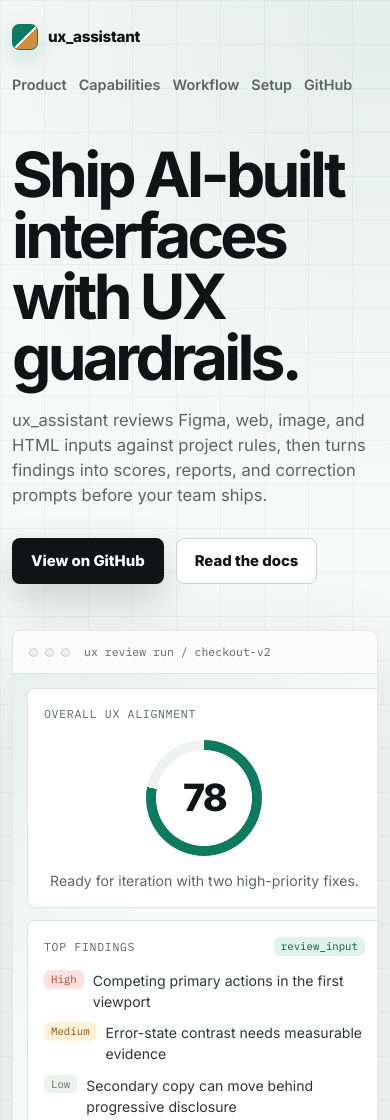
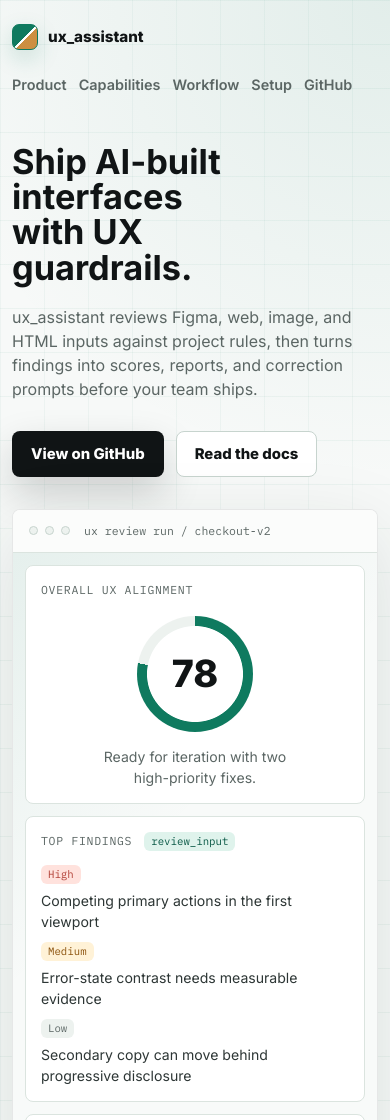
Before and after one commit to loomandForge/ux-assistant, a website: page docs/index.html in a window 390 px wide. Shown: the top 1120 px of the page. Drawn offline with Linux system fonts and the light colour scheme.

Commit message:
Fix GitHub Pages mobile layout

```diff
--- a/docs/index.html
+++ b/docs/index.html
@@ -34,7 +34,12 @@
     <main id="top">
       <section class="hero" id="product">
         <div class="hero-copy">
-          <h1>Ship AI-built interfaces with UX guardrails.</h1>
+          <h1>
+            <span>Ship AI-built</span>
+            <span>interfaces</span>
+            <span>with UX</span>
+            <span>guardrails.</span>
+          </h1>
           <p>
             ux_assistant reviews Figma, web, image, and HTML inputs against project rules, then
             turns findings into scores, reports, and correction prompts before your team ships.
--- a/docs/styles.css
+++ b/docs/styles.css
@@ -29,6 +29,7 @@ html {
 body {
   margin: 0;
   min-height: 100%;
+  overflow-x: hidden;
   background:
     linear-gradient(rgba(15, 122, 95, 0.05) 1px, transparent 1px),
     linear-gradient(90deg, rgba(15, 122, 95, 0.045) 1px, transparent 1px),
@@ -75,7 +76,7 @@ main,
   text-decoration: none;
   font-size: 0.95rem;
   font-weight: 760;
-  letter-spacing: -0.02em;
+  letter-spacing: 0;
 }
 
 .brand-mark {
@@ -116,6 +117,13 @@ main,
   padding: 24px 0 58px;
 }
 
+.hero > *,
+.showcase > *,
+.setup-section > *,
+.trust-section > * {
+  min-width: 0;
+}
+
 .hero-copy h1,
 .section-heading h2,
 .showcase-copy h2,
@@ -124,13 +132,17 @@ main,
 .final-cta h2 {
   margin: 0;
   line-height: 0.98;
-  letter-spacing: -0.06em;
+  letter-spacing: 0;
   text-wrap: balance;
 }
 
 .hero-copy h1 {
   max-width: 10.5ch;
-  font-size: clamp(3.3rem, 8.4vw, 7.2rem);
+  font-size: clamp(3.2rem, 7.2vw, 6.35rem);
+}
+
+.hero-copy h1 span {
+  display: block;
 }
 
 .hero-copy p,
@@ -202,6 +214,7 @@ main,
 }
 
 .report-shell {
+  max-width: 100%;
   overflow: hidden;
 }
 
@@ -249,6 +262,13 @@ code {
     #f8faf9;
 }
 
+.report-grid > *,
+.detail-board > *,
+.board-column > * {
+  min-width: 0;
+  max-width: 100%;
+}
+
 .score-panel,
 .findings-panel,
 .rules-panel,
@@ -291,7 +311,7 @@ code {
 .score-ring span {
   font-size: 2.35rem;
   font-weight: 820;
-  letter-spacing: -0.05em;
+  letter-spacing: 0;
 }
 
 .score-note {
@@ -304,6 +324,7 @@ code {
 .panel-head {
   justify-content: space-between;
   gap: 12px;
+  min-width: 0;
 }
 
 .status-tag,
@@ -336,6 +357,14 @@ code {
   align-items: start;
   color: #2d3635;
   font-size: 0.88rem;
+  min-width: 0;
+}
+
+.finding-list li span:last-child,
+.rule-row span,
+.score-note,
+.window-title {
+  overflow-wrap: anywhere;
 }
 
 .severity.high {
@@ -486,7 +515,7 @@ code {
 .security-card h3 {
   margin: 18px 0 0;
   font-size: 1.12rem;
-  letter-spacing: -0.03em;
+  letter-spacing: 0;
 }
 
 .capability-grid p,
@@ -538,7 +567,7 @@ code {
 .workflow span {
   display: block;
   font-weight: 760;
-  letter-spacing: -0.02em;
+  letter-spacing: 0;
 }
 
 .workflow p {
@@ -632,7 +661,7 @@ code {
   color: var(--emerald-dark);
   font-size: 3.2rem;
   line-height: 1;
-  letter-spacing: -0.08em;
+  letter-spacing: 0;
 }
 
 .comparison span {
@@ -696,7 +725,7 @@ code {
 
 .faq-card dt {
   font-weight: 760;
-  letter-spacing: -0.02em;
+  letter-spacing: 0;
 }
 
 .security-card h3 {
@@ -780,7 +809,8 @@ code {
   .site-header,
   main,
   .site-footer {
-    width: min(100% - 24px, 1160px);
+    width: calc(100% - 24px);
+    max-width: 1160px;
   }
 
   .site-header,
@@ -793,8 +823,75 @@ code {
     gap: 12px;
   }
 
+  .hero {
+    gap: 32px;
+  }
+
   .hero-copy h1 {
-    font-size: clamp(3rem, 16vw, 4.45rem);
+    max-width: 100%;
+    font-size: clamp(2rem, 8.8vw, 2.45rem);
+    line-height: 1.03;
+    text-wrap: pretty;
+  }
+
+  .hero-copy p {
+    max-width: 34ch;
+    font-size: 1rem;
+    overflow-wrap: break-word;
+    text-wrap: pretty;
+  }
+
+  .report-shell,
+  .report-grid,
+  .score-panel,
+  .findings-panel,
+  .rules-panel,
+  .prompt-panel {
+    width: 100%;
+    max-width: 100%;
+  }
+
+  .report-grid {
+    padding: 12px;
+  }
+
+  .score-panel,
+  .findings-panel,
+  .rules-panel,
+  .prompt-panel {
+    padding: 15px;
+  }
+
+  .panel-head {
+    align-items: flex-start;
+    flex-wrap: wrap;
+    justify-content: flex-start;
+  }
+
+  .status-tag {
+    white-space: normal;
+  }
+
+  .finding-list li {
+    grid-template-columns: 1fr;
+    gap: 6px;
+  }
+
+  .score-note {
+    max-width: 24ch;
+    margin-inline: auto;
+  }
+
+  .finding-list .severity {
+    justify-self: start;
+  }
+
+  .finding-list li span:last-child {
+    max-width: 32ch;
+  }
+
+  .rule-row {
+    align-items: flex-start;
   }
 
   .report-grid,
```
